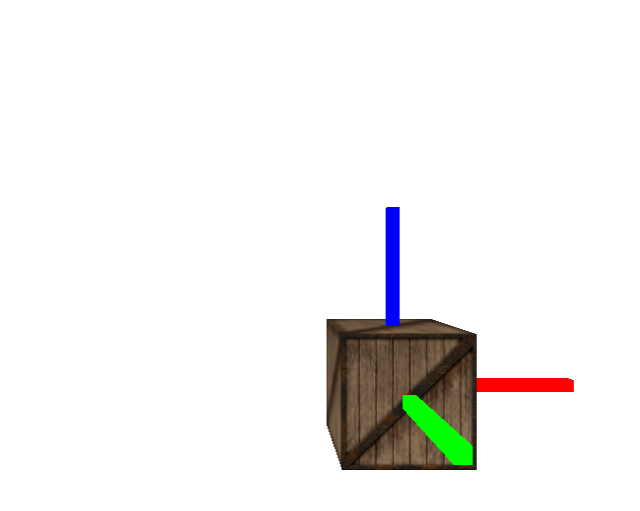
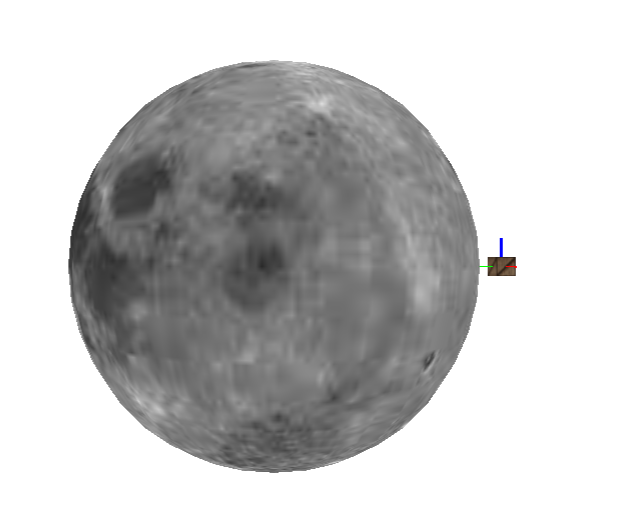
Before and after one commit to tjmolinski/three_js_sandbox, a plain HTML site: page index.html in a window 1280 px wide. Shown: the part 105-616 px from the top of the page, without its empty margins (316-956 px from the left). Drawn offline with Linux system fonts and the light colour scheme.

Commit message:
Implemented rotating around a center object, found issue with gimbal lock

```diff
--- a/index.html
+++ b/index.html
@@ -19,7 +19,6 @@
       document.body.appendChild(renderer.domElement);
 
       var group = new THREE.Object3D();
-      var cubeGroup = new THREE.Object3D();
       var sphereGeo = new THREE.SphereGeometry(10, 20, 20, 0, Math.PI*2, 0, Math.PI);
       var cubeGeo = new THREE.CubeGeometry(1,1,1);
       var xGeo = new THREE.CubeGeometry(1,0.1, 0.1);
@@ -38,20 +37,15 @@
       var xCube = new THREE.Mesh(xGeo, redMat);
       var yCube = new THREE.Mesh(yGeo, blueMat);
       var zCube = new THREE.Mesh(zGeo, greenMat);
-      //group.add(sphere);
-      cubeGroup.add(cube);
+      group.add(sphere);
       cube.add(xCube);
       cube.add(yCube);
       cube.add(zCube);
-      group.add(cubeGroup);
       scene.add(group);
+      scene.add(cube);
 
-      cubeGroup.position.z = 0;
-      cube2.position.x = 0;
-      camera.position.z = 5;
-      cube.position.x += 1;
-      cube.position.y -= 1;
-      cube.position.z += 1;
+      cube.position.x = 12;
+      camera.position.z = 25;
       xCube.position.x = 1;
       yCube.position.y = 1;
       zCube.position.z = 1;
@@ -59,11 +53,16 @@
       document.addEventListener('keydown', onKeyDown, false);
 
       function render() {
-        //test(cube);
-        lookAtCube();
+        test(cube);
+        //lookAtCube();
+        var vec = new THREE.Vector3();
+        vec.x = 0;
+        vec.y = 0;
+        vec.z = 0;
+        cube.lookAt(vec);
         requestAnimationFrame(render);
         renderer.render(scene, camera);
-        camera.lookAt( group.position );
+        //camera.lookAt( group.position );
       }
       render();
 
@@ -88,7 +87,6 @@
           cube.position.y += vec.y * 0.01;
           cube.position.z += vec.z * 0.01;
         }
-
       }
 
       function lookAtCube() {
@@ -112,8 +110,20 @@
       function onKeyDown(e) {
         var rotation_matrix;
         switch(e.keyCode) {
+          case 73: //I
+          cube.translateY(2);
+          break;
+          case 74: //J
+          cube.translateX(2);
+          break;
+          case 75: //K
+          cube.translateY(-2);
+          break;
+          case 76: //L
+          cube.translateX(-2);
+          break;
           case 32: //Space bar
-            cube.translateY(0.5);
+          cube.translateX(4);
           break;
           case 38: //Up arrow
             rotation_matrix = new THREE.Matrix4().makeRotationX(-0.02);
```
